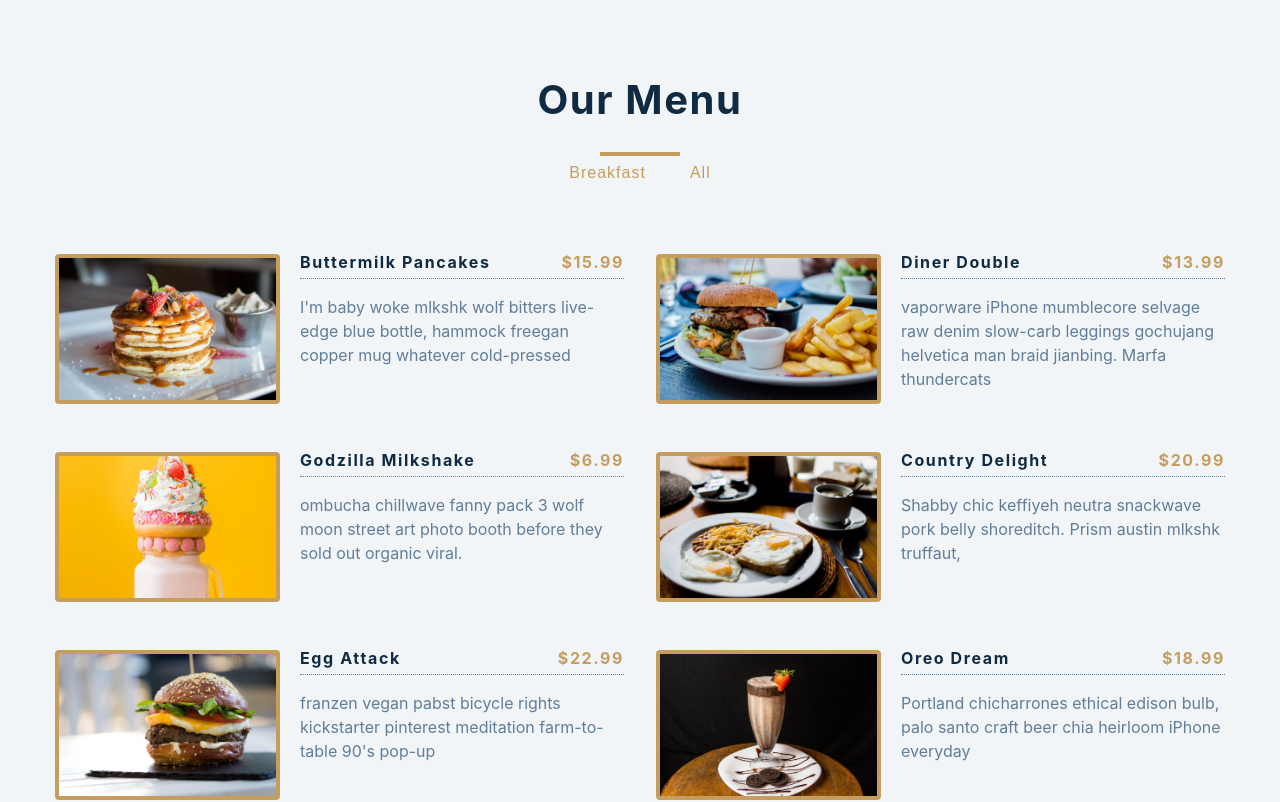
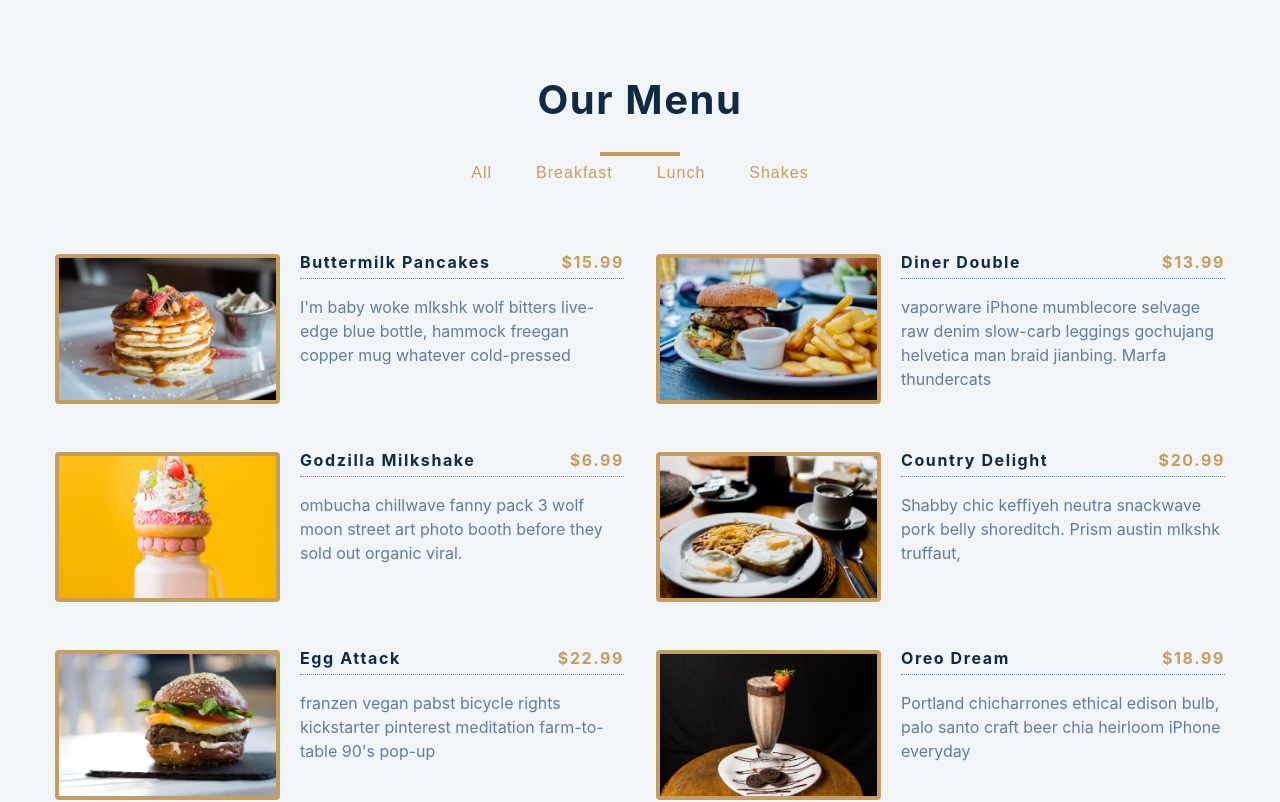
Before and after one commit to omar-zeineddine/react-mini-projects, a React (Vite) app: page / in a window 1280 px wide. Shown: the top 802 px of the page. Built offline with nearby package versions, Linux system fonts and the light colour scheme.

Commit message:
refactor - filter items dynamically

```diff
--- a/src/App.jsx
+++ b/src/App.jsx
@@ -3,9 +3,15 @@ import items from "./data/data";
 import Menu from "./Menu";
 import Categories from "./Categories";
 
+// get unique categories from list
+// const allCategories = items.map((item) => item.category);
+// console.log(allCategories);
+const allCategories = ["all", ...new Set(items.map((item) => item.category))];
+console.log(allCategories);
+
 function App() {
   const [menuItems, setMenuItems] = useState(items);
-  const [categories, setCategories] = useState([]);
+  const [categories, setCategories] = useState(allCategories);
 
   // manual method
   const filterItems = (category) => {
@@ -23,7 +29,7 @@ function App() {
           <h2>our menu</h2>
         </div>
         <div className="underline"></div>
-        <Categories filterItems={filterItems} />
+        <Categories categories={categories} filterItems={filterItems} />
         <Menu items={menuItems} />
       </section>
     </main>
--- a/src/Categories.jsx
+++ b/src/Categories.jsx
@@ -1,24 +1,20 @@
 import React from "react";
 
-const Categories = ({ filterItems }) => {
+const Categories = ({ categories, filterItems }) => {
   return (
     <div className="btn-container">
-      <button
-        className="filter-btn"
-        onClick={() => {
-          filterItems("breakfast");
-        }}
-      >
-        breakfast
-      </button>
-      <button
-        className="filter-btn"
-        onClick={() => {
-          filterItems("all");
-        }}
-      >
-        All
-      </button>
+      {categories.map((category, index) => {
+        return (
+          <button
+            type="button"
+            className="filter-btn"
+            key={index}
+            onClick={() => filterItems(category)}
+          >
+            {category}
+          </button>
+        );
+      })}
     </div>
   );
 };
```
